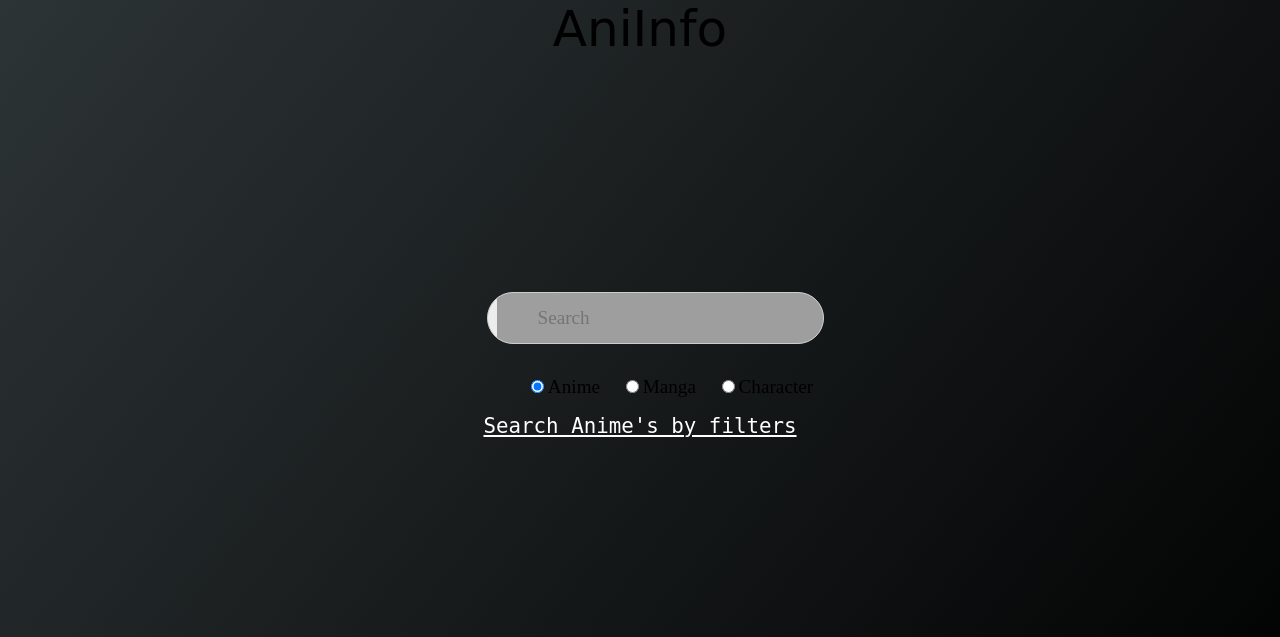
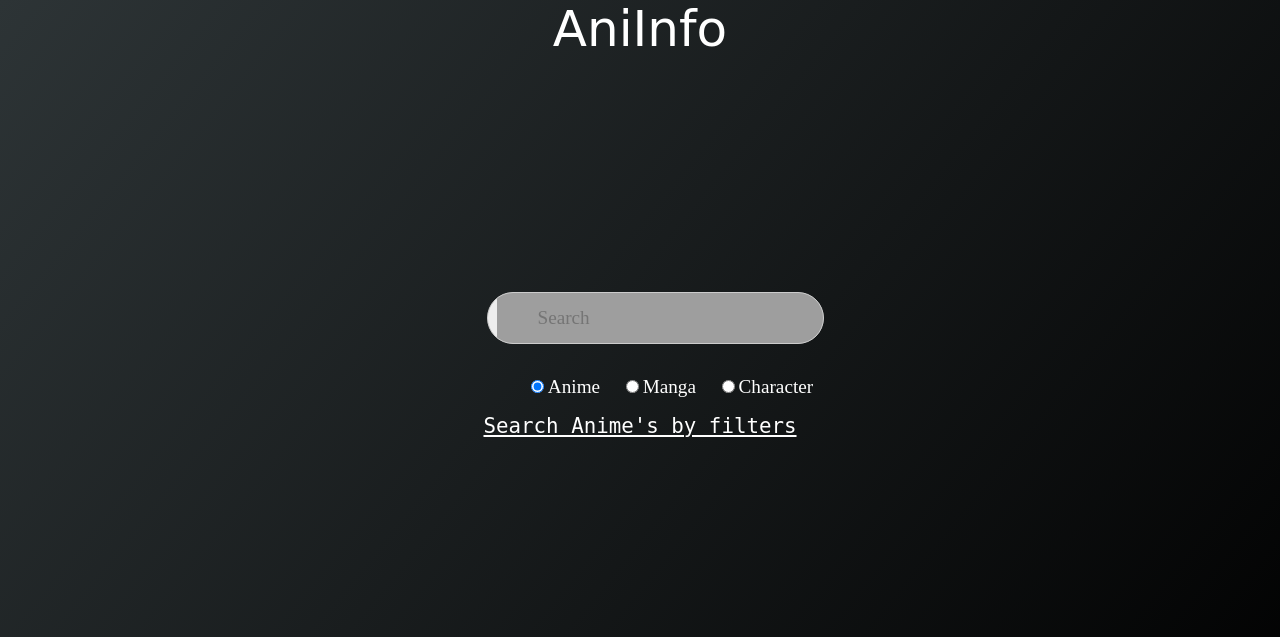
Before and after one commit to 9147/AniInfo, a Django app: page / in a window 1280 px wide. Shown: the top 637 px of the page. Run offline with Django 5.2, Linux system fonts and the light colour scheme; grey boxes are pictures that could not be loaded.

Commit message:
updated font color

```diff
--- a/anime/static/anime/home.css
+++ b/anime/static/anime/home.css
@@ -83,6 +83,7 @@ input[type=search]:focus {
   align-items: center;
 }
 .radio-buttons label {
+  color: white;
   margin-right: 1rem;
   font-size: 1.2rem;
   cursor: pointer;
--- a/anime/static/base.css
+++ b/anime/static/base.css
@@ -9,7 +9,8 @@
     display: flex;
     justify-content: center;
 }
-.header{
+.header {
+    color: white;
     font-family: cursive;
     font-size: 50px;
 }
--- a/anime/templates/anime/search.html
+++ b/anime/templates/anime/search.html
@@ -3,6 +3,7 @@
 {% endblock %} {% block content %}
 
 <div>there is nothing here</div>
+
 {% endblock %}
  {% block scripts %}
   <script type="text/javascript" src="{% static 'anime/search.js' %}"></script>
--- a/animeproject/settings.py
+++ b/animeproject/settings.py
@@ -27,7 +27,7 @@ SECRET_KEY = 'django-insecure-)(!$3us7%zn^lo@6g2fn$%&0whcl$v&p&k0+zodh*5!qg%rxqo
 # SECURITY WARNING: don't run with debug turned on in production!
 DEBUG = True
 
-ALLOWED_HOSTS = ['Hazyyybot.pythonanywhere.com','127.0.0.1']
+ALLOWED_HOSTS = ['hazyyybot.pythonanywhere.com','127.0.0.1']
 
 
 # Application definition
```
